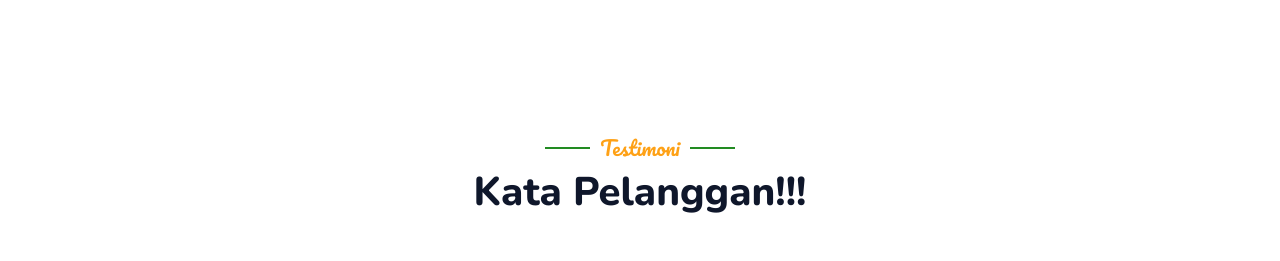
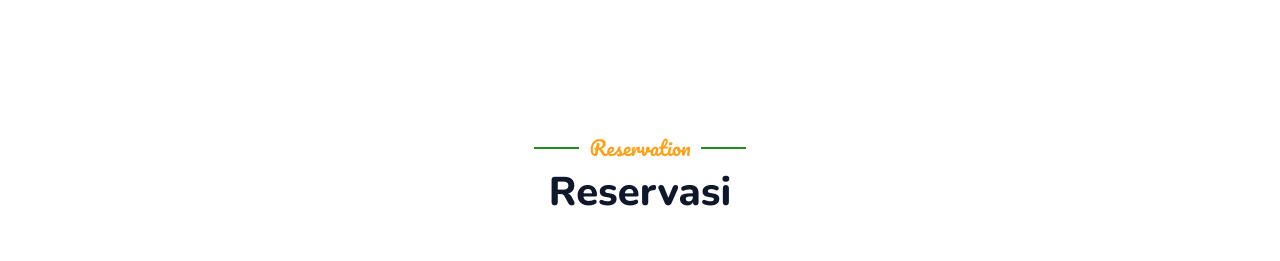
Before and after one commit to Ammar111203/DAPLASTPROJECT, a plain HTML site: page index.html in a window 1280 px wide. Shown: the part 3040-3301 px from the top of the page. Drawn offline with nearby package versions, Linux system fonts and the light colour scheme.

Commit message:
Update index.html

```diff
--- a/index.html
+++ b/index.html
@@ -547,8 +547,8 @@
       <div id="reservasi" class="container-xxl py-5 px-0 wow fadeInUp" data-wow-delay="0.5s">
         <div class="container">
           <div class="text-center">
-            <h5 class="section-title ff-secondary text-center text-primary fw-normal">Testimoni</h5>
-            <h1 class="mb-5">Kata Pelanggan!!!</h1>
+            <h5 class="section-title ff-secondary text-center text-primary fw-normal">Reservation</h5>
+            <h1 class="mb-5">Reservasi</h1>
           </div>
           <div class="row g-0">
             <div class="col-md-6">
```
